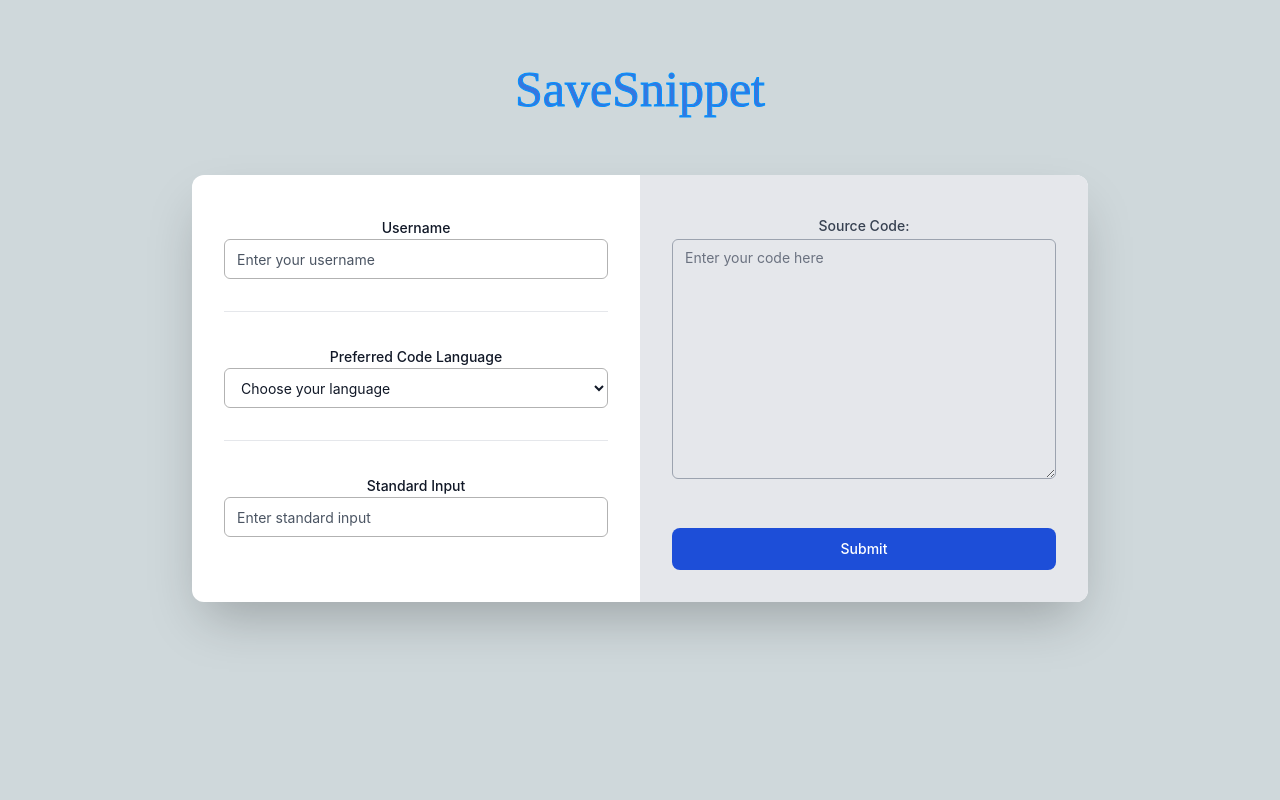
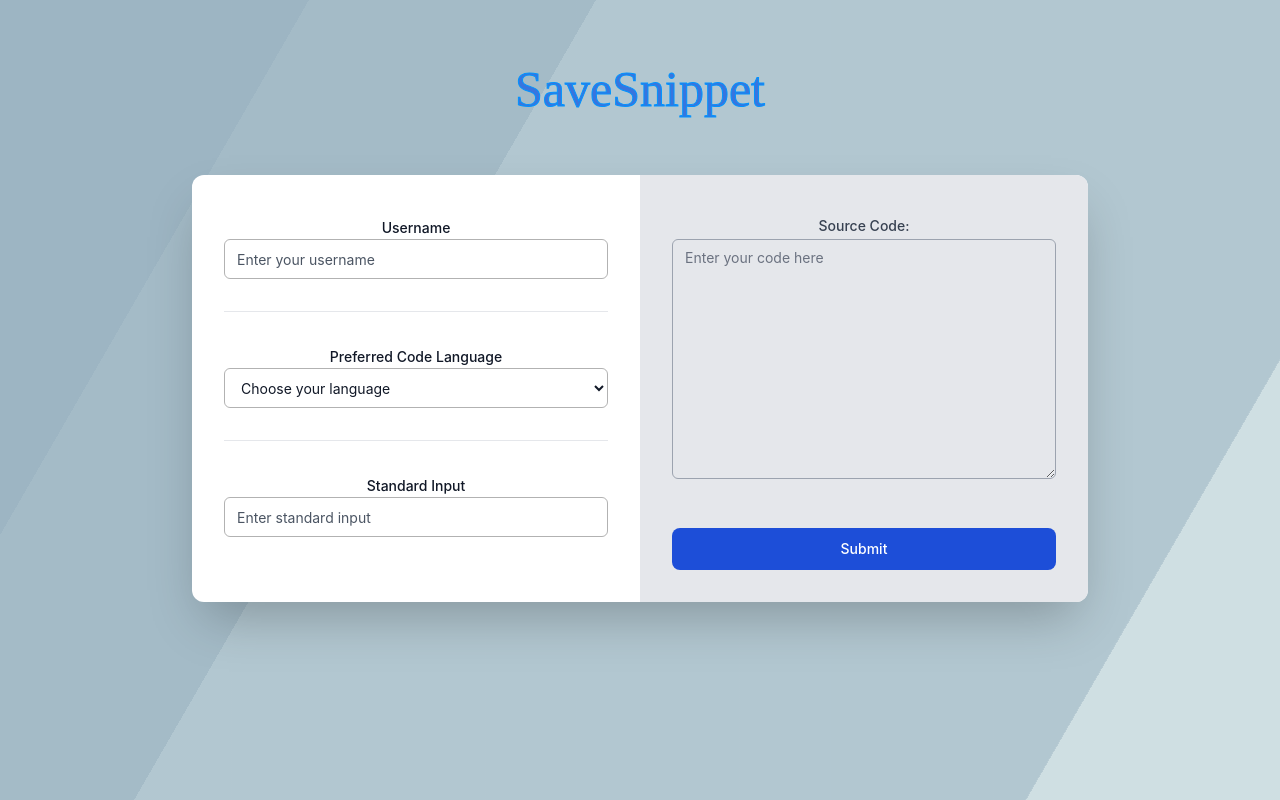
Before and after one commit to YesShubham01/SaveSnippet-React-Frontend, a React (Vite) app: page / in a window 1280 px wide. Built offline with nearby package versions, Linux system fonts and the light colour scheme; a web font is replaced by a local one.

Commit message:
Frontend ui improved.

```diff
--- /dev/null
+++ b/src/components/AnimatedBg.jsx
@@ -0,0 +1,13 @@
+import React from 'react'
+
+function AnimatedBg() {
+    return (
+        <div>
+            <div class="bg"></div>
+            <div class="bg bg2"></div>
+            <div class="bg bg3"></div>
+        </div>
+    )
+}
+
+export default AnimatedBg
--- a/src/index.css
+++ b/src/index.css
@@ -27,10 +27,47 @@
   color: rgb(56, 117, 222); /* Starting color */
   -webkit-text-stroke: 1px rgb(0, 148, 255); /* Ending color as stroke */
 
+
+
   /* Add shadows for depth */
+
   /* text-shadow: */
-    /* 2px 2px 0px rgba(0, 0, 0, 0.2), /*Inner shadow (dark blue) */
-    /* 4px 4px 5px rgba(255, 255, 255, 0.8); Outer shadow (white) */
+    /* 2px 2px 0px rgba(0, 0, 0, 0.2), */
+    /* 4px 4px 5px rgba(255, 255, 255, 0.8); */
+
+}
+
+
+.bg {
+  animation:slide 3s ease-in-out infinite alternate;
+  /* background-image: linear-gradient(-60deg, #cfd8db 50%, rgb(121, 193, 240) 50%); */
+  background-image: linear-gradient(-60deg, #d0e0e5 50%, rgb(151, 176, 192) 50%);
+
+  bottom:0;
+  left:-50%;
+  opacity:.5;
+  position:fixed;
+  right:-50%;
+  top:0;
+  z-index:-1;
+}
+
+.bg2 {
+  animation-direction:alternate-reverse;
+  animation-duration:4s;
+}
+
+.bg3 {
+  animation-duration:5s;
+}
+
+@keyframes slide {
+  0% {
+    transform:translateX(-25%);
+  }
+  100% {
+    transform:translateX(25%);
+  }
 }
 
 a {
--- a/src/pages/ResultPage Components/SnippetTable.jsx
+++ b/src/pages/ResultPage Components/SnippetTable.jsx
@@ -21,9 +21,23 @@ function SnippetTable({ snippet, setSelectedSnippet }) {
 
     const [data, setData] = useState(codes.slice(0, 5));
 
+
     const onClickSetData = (index) => {
         setData(codes.slice(5 * index, 5 * (index + 1)));
+
     }
+
+    const onClickRow = (snip) => {
+        setSelectedSnippet(snip);
+
+        setTimeout(() => {
+            const targetSection = document.getElementById('codeBox');
+            targetSection.scrollIntoView({
+              behavior: 'smooth', // Add smooth scrolling animation (optional)
+            });
+          }, 100);
+    }
+
 
 
     return (
@@ -66,7 +80,9 @@ function SnippetTable({ snippet, setSelectedSnippet }) {
                                         <tr
                                             key={snip.timestamp}
                                             className={`clickable-row hover:bg-gray-100 hover:border-[#646cff] hover:border-1`} // Add hover class
-                                            onClick={() => setSelectedSnippet(snip)}
+                                            onClick={() => {
+                                                onClickRow(snip);
+                                            }}
                                         >
                                             <td className="whitespace-nowrap px-4 py-4">
                                                 <div className="flex items-center">
@@ -100,14 +116,14 @@ function SnippetTable({ snippet, setSelectedSnippet }) {
                 <button
                     onClick={() => { onClickSetData(0); }}
                     href="#"
-                    className="bg-transparent mx-1 flex items-center rounded-md border border-gray-400 px-3 py-1 text-gray-900 hover:scale-105"
+                    className="shadow-lg bg-gray-100 hover:bg-gray-200 mx-1 flex items-center rounded-md border border-gray-400 px-3 py-1 text-gray-900 hover:scale-105"
                 >
                     1
                 </button>
                 <button
                     onClick={() => { onClickSetData(1); }}
                     href="#"
-                    className="bg-transparent mx-1 flex items-center rounded-md border border-gray-400 px-3 py-1 text-gray-900 hover:scale-105"
+                    className="bg-gray-100 hover:bg-gray-200 mx-1 flex items-center rounded-md border border-gray-400 px-3 py-1 text-gray-900 hover:scale-105"
                 >
                     2
                 </button>
@@ -116,7 +132,7 @@ function SnippetTable({ snippet, setSelectedSnippet }) {
 
 
                     href="#"
-                    className="bg-transparent mx-1 flex items-center rounded-md border border-gray-400 px-3 py-1 text-gray-900 hover:scale-105"
+                    className="bg-gray-100 hover:bg-gray-200 mx-1 flex items-center rounded-md border border-gray-400 px-3 py-1 text-gray-900 hover:scale-105"
                 >
                     3
                 </button>
@@ -125,7 +141,7 @@ function SnippetTable({ snippet, setSelectedSnippet }) {
 
 
                     href="#"
-                    className="bg-transparent mx-1 flex items-center rounded-md border border-gray-400 px-3 py-1 text-gray-900 hover:scale-105"
+                    className="bg-gray-100 hover:bg-gray-200 mx-1 flex items-center rounded-md border border-gray-400 px-3 py-1 text-gray-900 hover:scale-105"
                 >
                     4
                 </button>
--- a/src/pages/ResultPage.jsx
+++ b/src/pages/ResultPage.jsx
@@ -2,6 +2,7 @@ import React, { useState, useEffect } from 'react';
 import SnippetTable from './ResultPage Components/SnippetTable';
 import SnippetBox from '../components/SnippetBox';
 import { useNavigate } from 'react-router-dom';
+import AnimatedBg from '../components/AnimatedBg';
 
 
 
@@ -32,11 +33,15 @@ function ResultPage() {
 
     const navigate = useNavigate();
     const handleButtonClick = () => {
-            navigate('/#'); // Navigate to '/result' route
+        navigate('/#'); // Navigate to '/result' route
     };
+
+
+
 
     return (
         <>
+            <AnimatedBg />
             <h1 className='logoFont'>SaveSnippet</h1>
 
             <section className="mx-auto w-full max-w-7xl px-4 py-4 text-left">
@@ -61,13 +66,16 @@ function ResultPage() {
                     <p className='text-sm font-medium leading-none text-gray-700 peer-disabled:cursor-not-allowed peer-disabled:opacity-70'>Loading snippets...</p>
                 )}
 
-
-                {
-                    selectedSnippet? <SnippetBox selectedSnippet={selectedSnippet} />:
-                    <SnippetBox selectedSnippet={{code: "Hello there! </>", username: "Someone"}} />
-                }
+                <div id='codeBox'>
+                    {
+                        selectedSnippet ? <SnippetBox selectedSnippet={selectedSnippet} /> :
+                            <SnippetBox selectedSnippet={{ code: "Hello there! </>", username: "Someone" }} />
+                    }
+                </div>
 
             </section>
+
+
         </>
     );
 }
--- a/src/pages/homepage.jsx
+++ b/src/pages/homepage.jsx
@@ -1,6 +1,8 @@
 import React, { useState } from 'react';
 import HomePage2 from './HomePage2'
 import { Link } from 'react-router-dom';
+import AnimatedBg from '../components/AnimatedBg';
+
 
 
 function HomePage() {
@@ -28,6 +30,7 @@ function HomePage() {
 
     return (
         <div style={{ padding: '20px' }}>
+            <AnimatedBg/>
             <h1 className='logoFont'>SaveSnippet</h1>
             <HomePage2 />
         </div>
```
